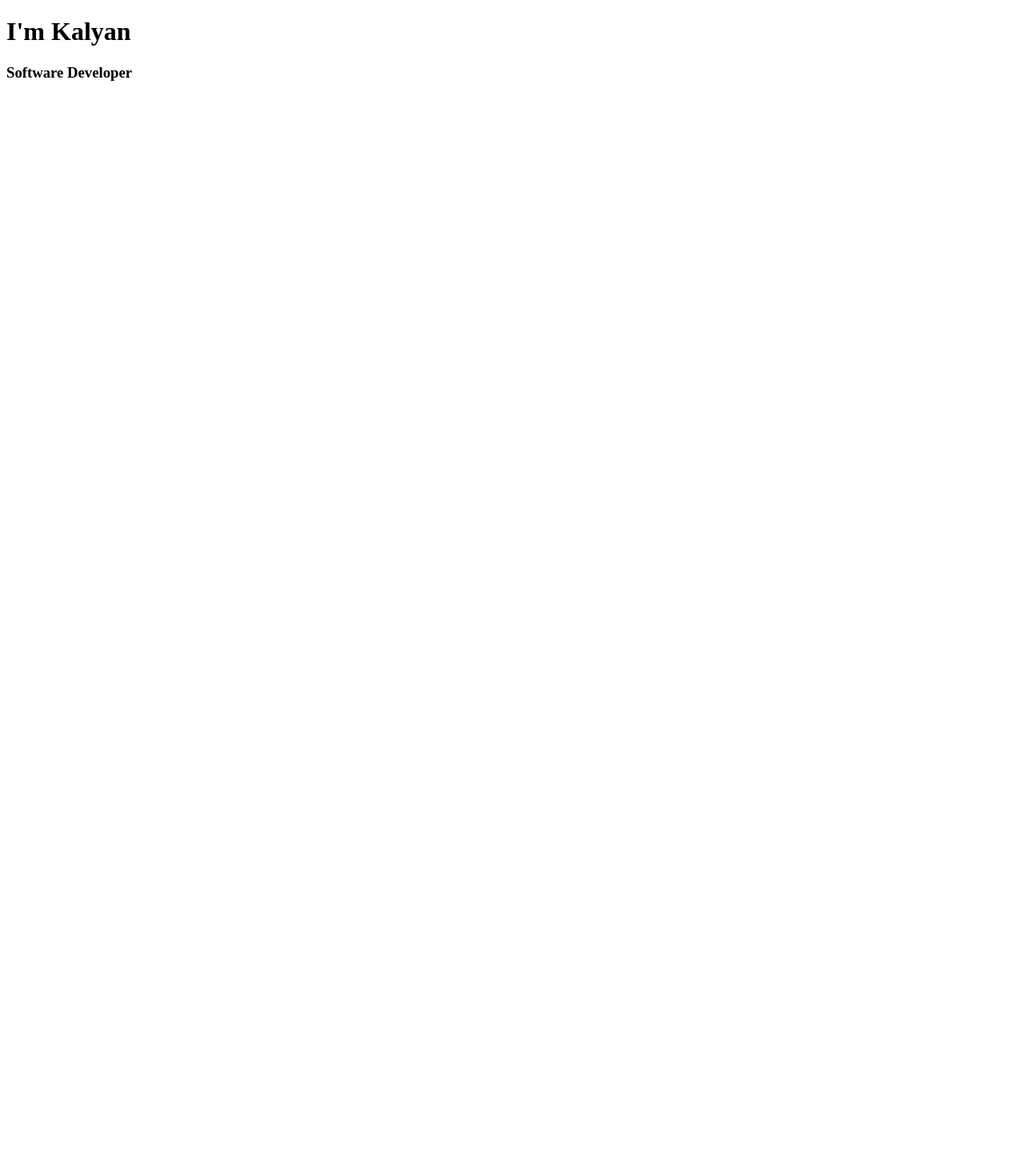
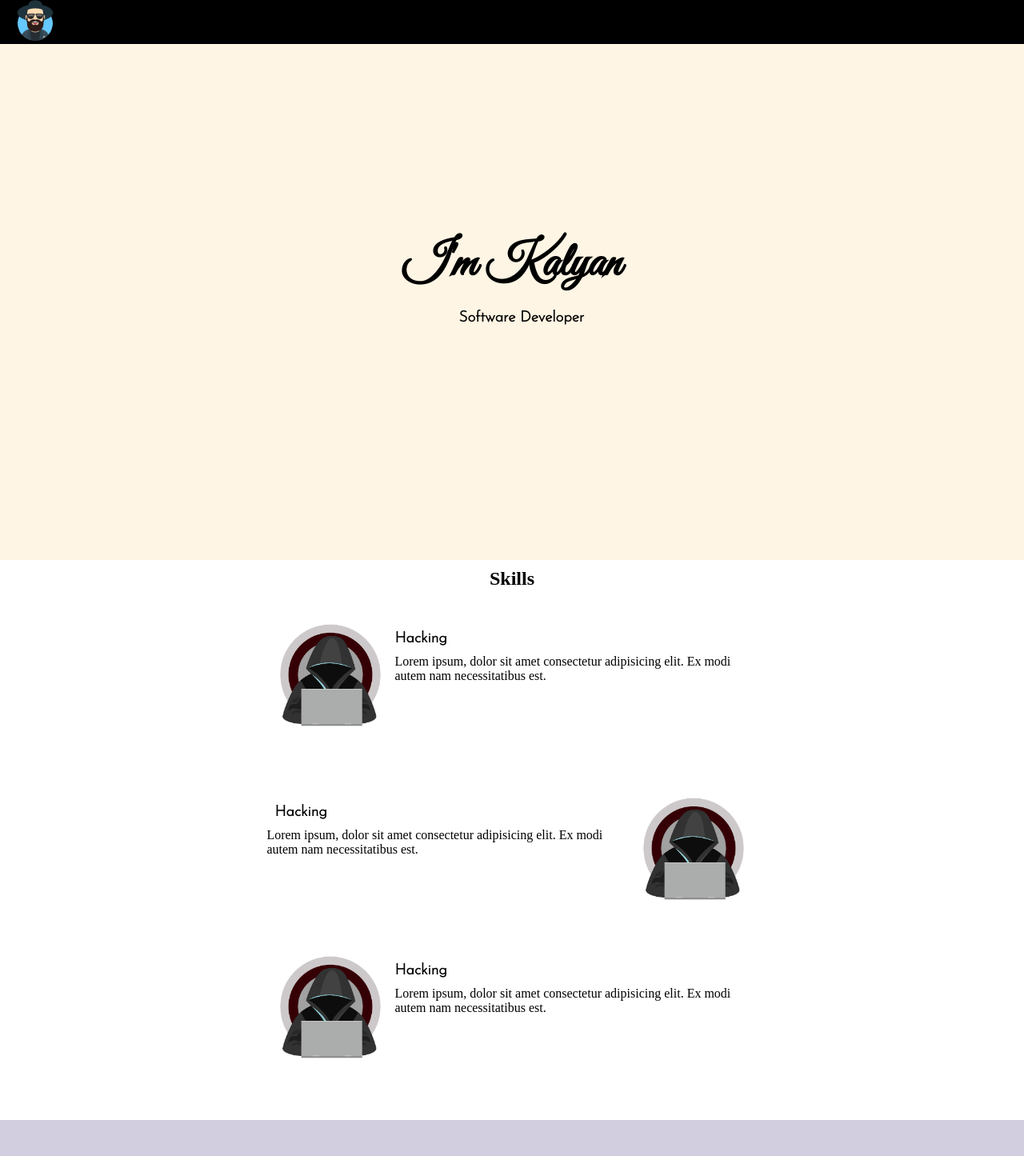
Before and after one commit to kalyan-creator/cv, a plain HTML site: page index.html in a window 1280 px wide. Shown: the whole page at 80% size. Before the commit the page ends 800 px from the top, so only its background shows below. Drawn offline with Linux system fonts and the light colour scheme.

Commit message:
Add files via upload
basic structure

```diff
--- a/index.html
+++ b/index.html
@@ -4,9 +4,54 @@
     <meta charset="UTF-8">
     <link rel="icon" href="images/favicon.ico">
     <title>I'm Kalyan</title>
+    <link rel="stylesheet" href="main.css">
+    <link rel="preconnect" href="https://fonts.googleapis.com"><link rel="preconnect" href="https://fonts.gstatic.com" crossorigin><link href="https://fonts.googleapis.com/css2?family=Great+Vibes&family=Josefin+Sans:wght@300&family=Titillium+Web:wght@300&display=swap" rel="stylesheet">
 </head>
 <body>
-    <h1>I'm Kalyan</h1>
-    <h3>Software Developer</h3>
+    <div class="navbar">
+        <img src="images/avatar.png" class="avatar">
+    </div>
+    <div class="top-container">
+
+        <div class="name-container">
+       <h1>I'm Kalyan</h1>
+       <h3 class="tagline">Software Developer</h3>
+
+    </div>
+
+    </div>
+    <div class="middle-container">
+        <h2>Skills</h2>
+        <div class="hacking-skill">
+            <img src="images/hacking.png" alt="hacker" class="skill-image-hacking">
+            <div class="skill-content">
+            <h3>Hacking</h3>
+            <p>Lorem ipsum, dolor sit amet consectetur adipisicing elit. Ex modi autem nam necessitatibus est.</p>
+
+        </div>
+        </div>
+        <div class="web-skill">
+            <img src="images/hacking.png" alt="hacker" class="skill-image-web">
+            <div class="skill-content">
+            <h3>Hacking</h3>
+            <p>Lorem ipsum, dolor sit amet consectetur adipisicing elit. Ex modi autem nam necessitatibus est.</p>
+
+        </div>
+
+    </div>
+    <div class="hacking-skill2">
+        <img src="images/hacking.png" alt="hacker" class="skill-image-hacking">
+        <div class="skill-content">
+        <h3>Hacking</h3>
+        <p>Lorem ipsum, dolor sit amet consectetur adipisicing elit. Ex modi autem nam necessitatibus est.</p>
+
+    </div>
+    </div>
+
+</div>
+    <div class="footer-container">
+
+    </div>
+
 </body>
 </html>
--- /dev/null
+++ b/main.css
@@ -0,0 +1,91 @@
+*{
+    margin:0;
+    padding: 0;
+}
+.navbar{
+    height: 55px;
+    width:100%;
+    background-color:black;
+    padding-left: 20px;
+    position: fixed;
+    z-index: 1;
+}
+.avatar{
+    width:48px;
+}
+.top-container{
+    width: 100%;
+    height:700px;
+    background-color: #FFF5E4;
+    display: flex;
+    justify-content: center;
+    align-items: center;
+}
+.middle-container{
+    width:100%;
+    height:700px;
+    background-color:white;
+    display: flex;
+    justify-content: center;
+
+}
+
+.tagline{
+    position: relative;
+    left:70px;
+}
+
+h1{
+    font-family: 'Great Vibes', cursive;
+    padding: 10px;
+    font-size: 60px;
+}
+h3{
+    font-family: 'Josefin Sans', sans-serif;
+    padding: 10px;
+}
+.skill-image-hacking{
+    width:160px;
+    float: left;
+}
+.skill-image-web{
+    width:160px;
+    float: right;
+}
+h2{
+    padding-top: 10px;
+}
+.hacking-skill{
+    position: absolute;
+    padding-top: 64px;
+}
+.skill-content{
+    position: relative;
+    top:15px;
+}
+.web-skill{
+    position: absolute;
+    padding-top: 281px;
+}
+.hacking-skill2{
+    position: absolute;
+    top: 1179px;
+
+}
+.footer-container{
+    width:100%;
+    height:45px;
+    background-color: #D3CEDF;
+    position: sticky;
+
+}
+@media only screen and (max-width: 1000px){
+    .footer-container{
+        width:100%;
+        height:45px;
+        background-color: #D3CEDF;
+        position: absolute;
+        bottom:0;
+
+    }
+}
```
Also changed, not shown: images/avatar.png (added), images/back.png (added), images/hacking.png (added).
